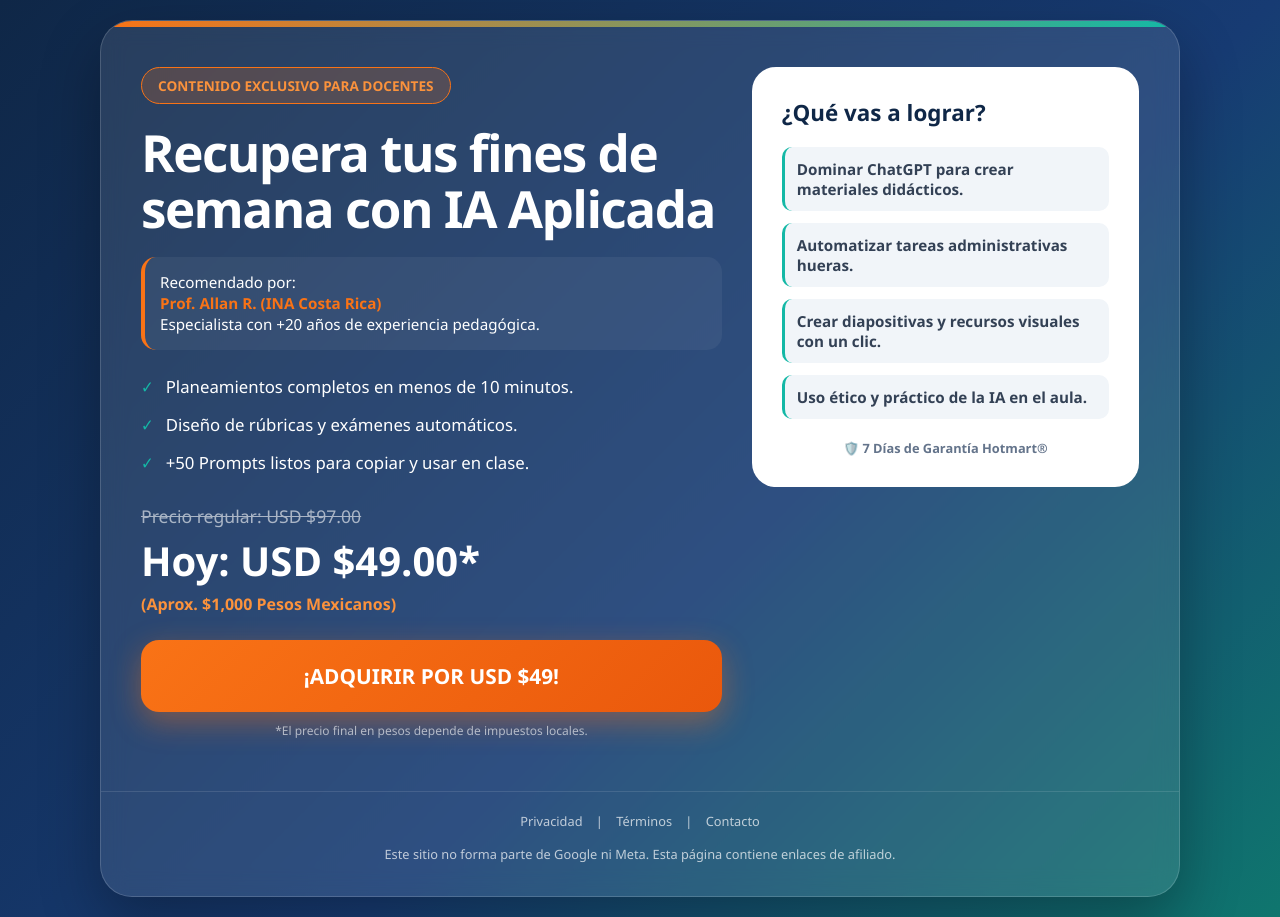
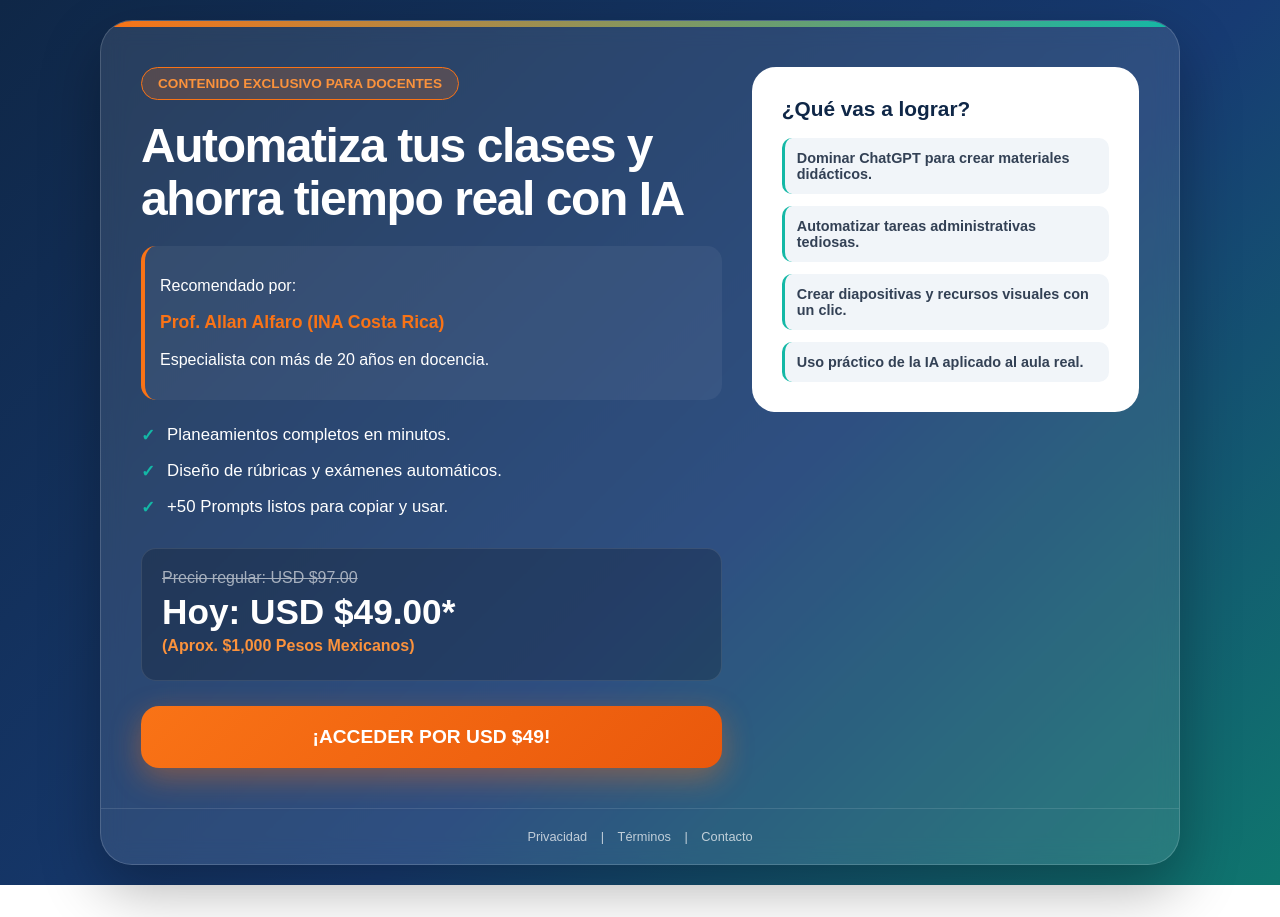
Before and after one commit to englishlearningcr/ia-docentes, a plain HTML site: page index.html in a window 1280 px wide. After the commit the page ends 885 px from the top, so only its background shows below. Drawn offline with Linux system fonts and the light colour scheme.

Commit message:
Update index.html

```diff
--- a/index.html
+++ b/index.html
@@ -3,7 +3,7 @@
 <head>
   <meta charset="UTF-8" />
   <meta name="viewport" content="width=device-width, initial-scale=1.0" />
-  <title>IA para Docentes | Recomendación Prof. Allan (INA)</title>
+  <title>IA para Docentes | Recomendación Prof. Allan Alfaro (INA)</title>
   <style>
     :root {
       --bg-1: #0f2747; --bg-2: #173b73; --bg-3: #0f766e;
@@ -13,7 +13,7 @@
     }
     * { box-sizing: border-box; }
     body {
-      margin: 0; font-family: 'Segoe UI', Tahoma, Geneva, Verdana, sans-serif;
+      margin: 0; font-family: Arial, sans-serif;
       color: var(--white); background: linear-gradient(135deg, var(--bg-1) 0%, var(--bg-2) 58%, var(--bg-3) 100%);
       min-height: 100vh; padding: 20px; display: flex; align-items: center; justify-content: center;
     }
@@ -22,26 +22,24 @@
     .top-strip { height: 6px; background: linear-gradient(90deg, #f97316, #14b8a6); }
     .content { display: grid; grid-template-columns: 1.2fr 0.8fr; gap: 30px; padding: 40px; align-items: start; }
     .eyebrow { display: inline-flex; align-items: center; gap: 8px; padding: 8px 16px; border-radius: 999px; background: rgba(249,115,22,0.2); border: 1px solid var(--accent); font-size: 0.85rem; font-weight: 700; color: #fb923c; margin-bottom: 20px; }
-    h1 { margin: 0 0 20px; font-size: clamp(2rem, 4vw, 3.5rem); line-height: 1.1; letter-spacing: -0.03em; }
+    h1 { margin: 0 0 20px; font-size: clamp(1.8rem, 4vw, 3rem); line-height: 1.1; letter-spacing: -0.03em; }
     .author-box { display: flex; align-items: center; gap: 15px; margin-bottom: 25px; padding: 15px; background: rgba(255,255,255,0.05); border-radius: 15px; border-left: 4px solid var(--accent); }
-    .author-info p { margin: 0; font-size: 0.95rem; line-height: 1.4; }
-    .author-name { font-weight: 800; color: var(--accent); }
+    .author-name { font-weight: 800; color: var(--accent); font-size: 1.1rem; }
     .bullets { list-style: none; padding: 0; margin: 0 0 30px; display: grid; gap: 15px; }
     .bullets li { display: flex; gap: 12px; font-size: 1.05rem; }
     .check { color: #14b8a6; font-weight: 900; }
-    .price-box { margin-bottom: 25px; }
-    .old-price { text-decoration: line-through; opacity: 0.6; font-size: 1.1rem; }
-    .new-price { font-size: 2.5rem; font-weight: 900; color: #fff; display: block; margin-top: 5px;}
-    .cta { display: block; text-align: center; padding: 22px; border-radius: 18px; background: linear-gradient(135deg, var(--accent), #ea580c); color: white; text-decoration: none; font-size: 1.3rem; font-weight: 900; box-shadow: 0 10px 30px rgba(249,115,22,0.4); transition: 0.2s; cursor: pointer; }
-    .cta:hover { transform: scale(1.02); filter: brightness(1.1); }
+    .price-box { margin-bottom: 25px; background: rgba(0,0,0,0.2); padding: 20px; border-radius: 15px; border: 1px solid rgba(255,255,255,0.1); }
+    .old-price { text-decoration: line-through; opacity: 0.6; font-size: 1rem; }
+    .new-price { font-size: 2.2rem; font-weight: 900; color: #fff; display: block; margin-top: 5px;}
+    .cta { display: block; text-align: center; padding: 20px; border-radius: 18px; background: linear-gradient(135deg, var(--accent), #ea580c); color: white; text-decoration: none; font-size: 1.2rem; font-weight: 900; box-shadow: 0 10px 30px rgba(249,115,22,0.4); transition: 0.2s; cursor: pointer; }
     .summary { background: white; color: var(--text); padding: 30px; border-radius: 24px; }
-    .summary h2 { margin-top: 0; font-size: 1.4rem; color: var(--bg-1); }
+    .summary h2 { margin-top: 0; font-size: 1.3rem; color: var(--bg-1); }
     .summary-list { list-style: none; padding: 0; margin: 0; display: grid; gap: 12px; }
-    .summary-list li { padding: 12px; background: #f1f5f9; border-radius: 10px; font-size: 0.95rem; font-weight: 600; color: #334155; border-left: 3px solid #14b8a6; }
+    .summary-list li { padding: 12px; background: #f1f5f9; border-radius: 10px; font-size: 0.9rem; font-weight: 600; color: #334155; border-left: 3px solid #14b8a6; }
     .footer { padding: 20px; text-align: center; font-size: 0.8rem; opacity: 0.7; border-top: 1px solid var(--card-border); }
     .footer a { color: white; margin: 0 10px; text-decoration: none; cursor: pointer; }
-    .modal { display: none; position: fixed; top: 0; left: 0; width: 100%; height: 100%; background: rgba(0,0,0,0.8); z-index: 1000; padding: 40px; overflow-y: auto; color: #334155; }
-    .modal-content { background: white; padding: 30px; border-radius: 20px; max-width: 800px; margin: auto; position: relative; }
+    .modal { display: none; position: fixed; top: 0; left: 0; width: 100%; height: 100%; background: rgba(0,0,0,0.8); z-index: 1000; padding: 20px; overflow-y: auto; color: #334155; }
+    .modal-content { background: white; padding: 30px; border-radius: 20px; max-width: 600px; margin: auto; position: relative; }
     .close-modal { position: absolute; top: 10px; right: 20px; font-size: 30px; cursor: pointer; color: #000; }
     @media (max-width: 850px) { .content { grid-template-columns: 1fr; } }
   </style>
@@ -53,75 +51,50 @@
       <div class="content">
         <div>
           <div class="eyebrow">CONTENIDO EXCLUSIVO PARA DOCENTES</div>
-          <h1>Recupera tus fines de semana con IA Aplicada</h1>
-
+          <h1>Automatiza tus clases y ahorra tiempo real con IA</h1>
           <div class="author-box">
             <div class="author-info">
               <p>Recomendado por:</p>
-              <p class="author-name">Prof. Allan R. (INA Costa Rica)</p>
-              <p>Especialista con +20 años de experiencia pedagógica.</p>
+              <p class="author-name">Prof. Allan Alfaro (INA Costa Rica)</p>
+              <p>Especialista con más de 20 años en docencia.</p>
             </div>
           </div>
-
           <ul class="bullets">
-            <li><span class="check">✓</span> <span>Planeamientos completos en menos de 10 minutos.</span></li>
+            <li><span class="check">✓</span> <span>Planeamientos completos en minutos.</span></li>
             <li><span class="check">✓</span> <span>Diseño de rúbricas y exámenes automáticos.</span></li>
-            <li><span class="check">✓</span> <span>+50 Prompts listos para copiar y usar en clase.</span></li>
+            <li><span class="check">✓</span> <span>+50 Prompts listos para copiar y usar.</span></li>
           </ul>
-
           <div class="price-box">
             <span class="old-price">Precio regular: USD $97.00</span>
             <span class="new-price">Hoy: USD $49.00*</span>
             <p style="color: #fb923c; font-weight: 800; margin: 5px 0;">(Aprox. $1,000 Pesos Mexicanos)</p>
           </div>
-
-          <a href="https://go.hotmart.com/H105205095M?ap=dca8" class="cta">¡ADQUIRIR POR USD $49!</a>
-          <p style="text-align:center; font-size: 0.75rem; margin-top: 10px; opacity: 0.6;">*El precio final en pesos depende de impuestos locales.</p>
+          <a href="https://go.hotmart.com/H105205095M?ap=dca8" class="cta">¡ACCEDER POR USD $49!</a>
         </div>
-
         <aside class="summary">
           <h2>¿Qué vas a lograr?</h2>
           <ul class="summary-list">
             <li>Dominar ChatGPT para crear materiales didácticos.</li>
-            <li>Automatizar tareas administrativas hueras.</li>
+            <li>Automatizar tareas administrativas tediosas.</li>
             <li>Crear diapositivas y recursos visuales con un clic.</li>
-            <li>Uso ético y práctico de la IA en el aula.</li>
+            <li>Uso práctico de la IA aplicado al aula real.</li>
           </ul>
-          <div style="margin-top:20px; font-size:0.8rem; text-align:center; font-weight:700; color:#64748b;">
-            🛡️ 7 Días de Garantía Hotmart®
-          </div>
         </aside>
       </div>
-
       <footer class="footer">
-        <a onclick="showModal('privacidad')">Privacidad</a> |
-        <a onclick="showModal('terminos')">Términos</a> |
-        <a onclick="showModal('contacto')">Contacto</a>
-        <p style="margin-top:15px;">Este sitio no forma parte de Google ni Meta. Esta página contiene enlaces de afiliado.</p>
+        <a onclick="showModal('privacidad')">Privacidad</a> | <a onclick="showModal('terminos')">Términos</a> | <a onclick="showModal('contacto')">Contacto</a>
       </footer>
     </section>
   </main>
-
-  <div id="legalModal" class="modal">
-    <div class="modal-content">
-      <span class="close-modal" onclick="closeModal()">&times;</span>
-      <div id="modalBody"></div>
-    </div>
-  </div>
-
+  <div id="legalModal" class="modal"><div class="modal-content"><span class="close-modal" onclick="closeModal()">&times;</span><div id="modalBody"></div></div></div>
   <script>
     const legalContent = {
-      privacidad: "<h2>Política de Privacidad</h2><p>Tus datos están protegidos. Esta página no recolecta información personal para terceros. Los pagos se procesan de forma segura a través de Hotmart®.</p>",
-      terminos: "<h2>Términos de Uso</h2><p>Al adquirir este programa, accedes a una formación digital recomendada por un profesional independiente. No se garantizan resultados económicos, solo pedagógicos.</p>",
-      contacto: "<h2>Contacto</h2><p>¿Dudas? Puedes contactar al equipo de soporte directamente a través del enlace de pago de Hotmart o escribir a soporte@allanprof.com</p>"
+      privacidad: "<h2>Privacidad</h2><p>Tus datos están seguros.</p>",
+      terminos: "<h2>Términos</h2><p>Acceso digital tras el pago en Hotmart.</p>",
+      contacto: "<h2>Contacto</h2><p>Soporte en soporte@allanprof.com o vía Hotmart.</p>"
     };
-    function showModal(type) {
-      document.getElementById('modalBody').innerHTML = legalContent[type];
-      document.getElementById('legalModal').style.display = 'block';
-    }
-    function closeModal() {
-      document.getElementById('legalModal').style.display = 'none';
-    }
+    function showModal(type) { document.getElementById('modalBody').innerHTML = legalContent[type]; document.getElementById('legalModal').style.display = 'block'; }
+    function closeModal() { document.getElementById('legalModal').style.display = 'none'; }
   </script>
 </body>
 </html>
```
